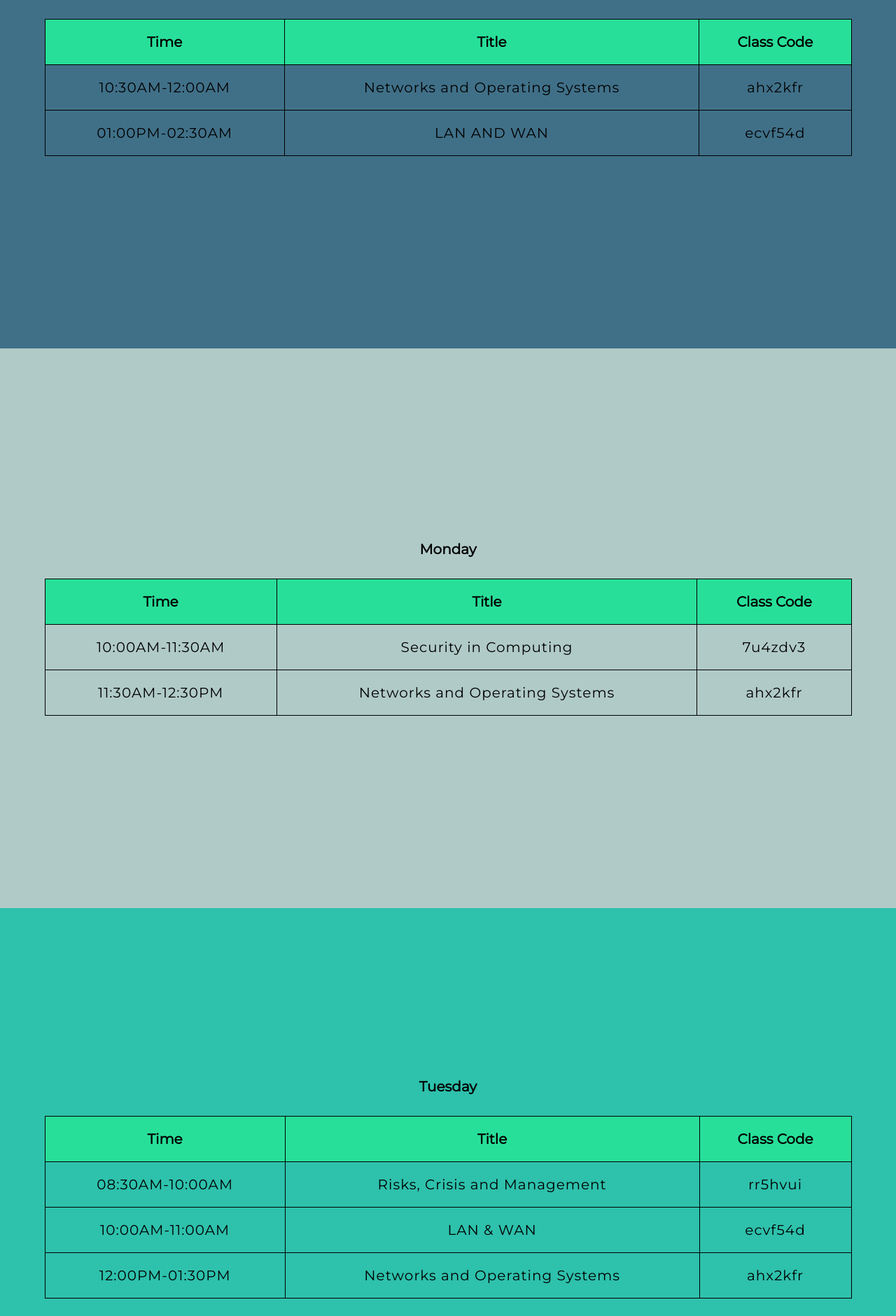
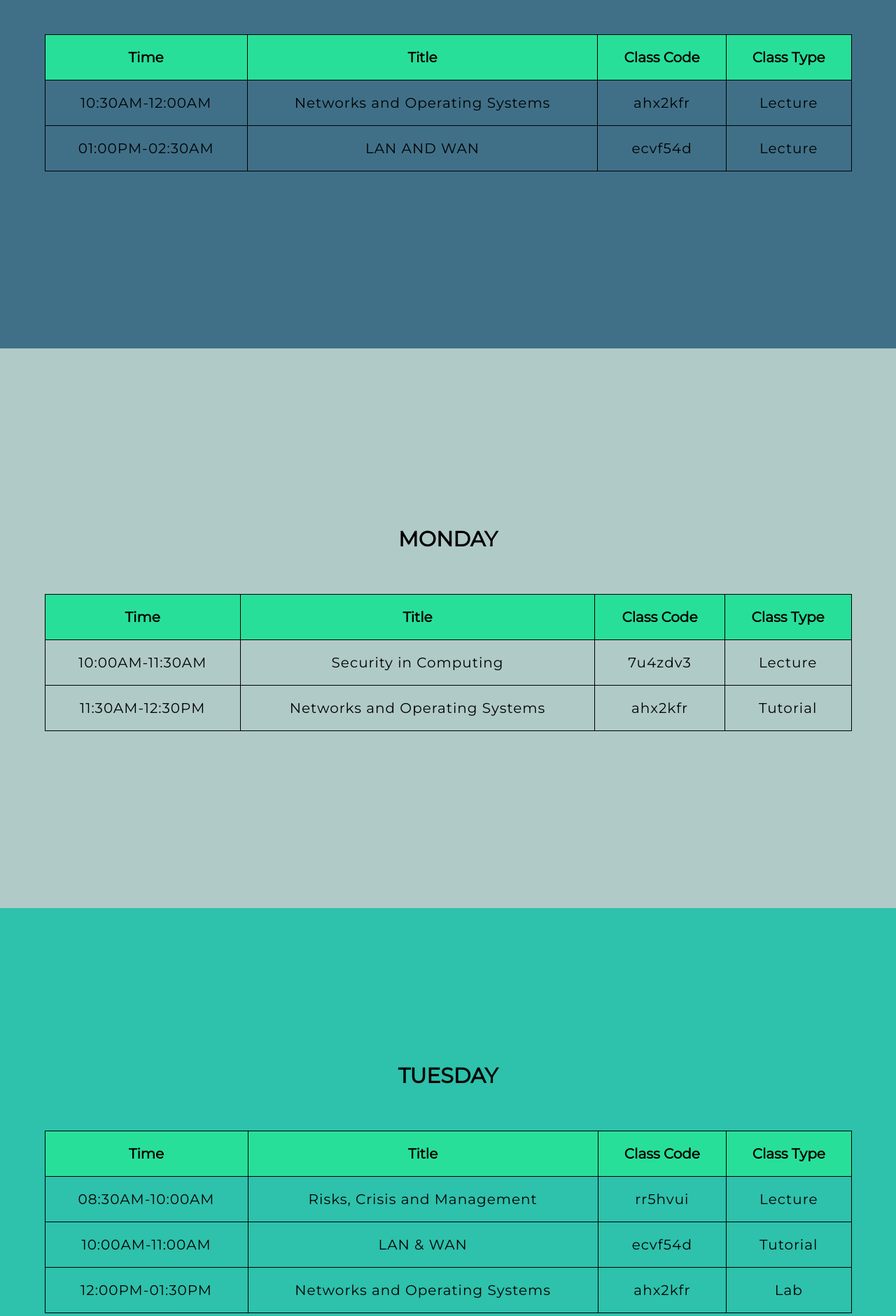
Before and after one commit to morganTuber/morgantuber.github.io, a plain HTML site: page index.html in a window 1280 px wide. Shown: the part 1102-2983 px from the top of the page at 70% size. Drawn offline with Linux system fonts and the light colour scheme.

Commit message:
-added class type

```diff
--- a/index.html
+++ b/index.html
@@ -53,17 +53,20 @@
                 <th class="main__heading">Time</th>
                 <th class="main__heading">Title</th>
                 <th class="main__heading">Class Code</th>
+                <th class="main__heading">Class Type</th>
 
             </tr>
             <tr class="main__row">
                 <td class="main__data">10:30AM-12:00AM</td>
                 <td class="main__data">Networks and Operating Systems</td>
                 <td class="main__data">ahx2kfr</td>
+                <td class="main__data">Lecture</td>
             </tr>
             <tr class="main__row">
                 <td class="main__data">01:00PM-02:30AM</td>
                 <td class="main__data">LAN AND WAN</td>
                 <td class="main__data">ecvf54d</td>
+                <td class="main__data">Lecture</td>
             </tr>
         </table>
     </section>
@@ -74,17 +77,19 @@
                 <th class="main__heading">Time</th>
                 <th class="main__heading">Title</th>
                 <th class="main__heading">Class Code</th>
-
+                <th class="main__heading">Class Type</th>
             </tr>
             <tr class="main__row">
                 <td class="main__data">10:00AM-11:30AM</td>
                 <td class="main__data">Security in Computing</td>
                 <td class="main__data">7u4zdv3</td>
+                <td class="main__data">Lecture</td>
             </tr>
             <tr class="main__row">
                 <td class="main__data">11:30AM-12:30PM</td>
                 <td class="main__data">Networks and Operating Systems</td>
                 <td class="main__data">ahx2kfr</td>
+                <td class="main__data">Tutorial</td>
             </tr>
         </table>
     </section>
@@ -95,22 +100,27 @@
                 <th class="main__heading">Time</th>
                 <th class="main__heading">Title</th>
                 <th class="main__heading">Class Code</th>
+                <th class="main__heading">Class Type</th>
 
             </tr>
             <tr class="main__row">
                 <td class="main__data">08:30AM-10:00AM</td>
                 <td class="main__data">Risks, Crisis and Management</td>
                 <td class="main__data">rr5hvui</td>
+                <td class="main__data">Lecture</td>
+
             </tr>
             <tr class="main__row">
                 <td class="main__data">10:00AM-11:00AM</td>
                 <td class="main__data">LAN & WAN</td>
                 <td class="main__data">ecvf54d</td>
+                <td class="main__data">Tutorial</td>
             </tr>
             <tr class="main__row">
                 <td class="main__data">12:00PM-01:30PM</td>
                 <td class="main__data">Networks and Operating Systems</td>
                 <td class="main__data">ahx2kfr</td>
+                <td class="main__data">Lab</td>
             </tr>
         </table>
     </section>
@@ -121,17 +131,20 @@
                 <th class="main__heading">Time</th>
                 <th class="main__heading">Title</th>
                 <th class="main__heading">Class Code</th>
+                <th class="main__heading">Class Type</th>
 
             </tr>
             <tr class="main__row">
                 <td class="main__data">08:30AM-10:30AM</td>
                 <td class="main__data">Risks, Crisis and Management</td>
                 <td class="main__data">rr5hvui</td>
+                <td class="main__data">Lab</td>
             </tr>
             <tr class="main__row">
                 <td class="main__data">10:30AM-11:30AM</td>
                 <td class="main__data">Security in Computing</td>
                 <td class="main__data">7u4zdv3</td>
+                <td class="main__data">Tutorial</td>
             </tr>
         </table>
     </section>
@@ -142,12 +155,14 @@
                 <th class="main__heading">Time</th>
                 <th class="main__heading">Title</th>
                 <th class="main__heading">Class Code</th>
+                <th class="main__heading">Class Type</th>
 
             </tr>
             <tr class="main__row">
                 <td class="main__data">09:00AM-10:30AM</td>
                 <td class="main__data">LAN & WAN</td>
                 <td class="main__data">ecvf54d</td>
+                <td class="main__data">Lab</td>
             </tr>
         </table>
     </section>
@@ -158,12 +173,14 @@
                 <th class="main__heading">Time</th>
                 <th class="main__heading">Title</th>
                 <th class="main__heading">Class Code</th>
+                <th class="main__heading">Class Type</th>
 
             </tr>
             <tr class="main__row">
                 <td class="main__data">07:00AM-08:30AM</td>
                 <td class="main__data">Security in Computing</td>
                 <td class="main__data">7u4zdv3</td>
+                <td class="main__data">Lab</td>
             </tr>
         </table>
     </section>
--- a/style.scss
+++ b/style.scss
@@ -26,7 +26,7 @@ html{
 
 
     @media (max-width: 768px){
-        font-size: 50%;
+        font-size: 45%;
     }
 }
 body{
@@ -135,7 +135,10 @@ body{
     flex-direction: column;
     overflow-x: hidden;
    &__currentDay{
-       font-size: 2rem;
+       font-size: 3rem;
+       font-weight: bolder;
+       margin-bottom: 3rem;
+       text-transform: uppercase;
    }
 
     &__table{
@@ -160,6 +163,10 @@ body{
     }
     &__heading,&__data{
         padding: 2rem;
+
+        @media (max-width: 768px) {
+            padding: 1.5rem;
+        }
     }
 }
 
```
Also changed, not shown: style.css, 1 other file.
